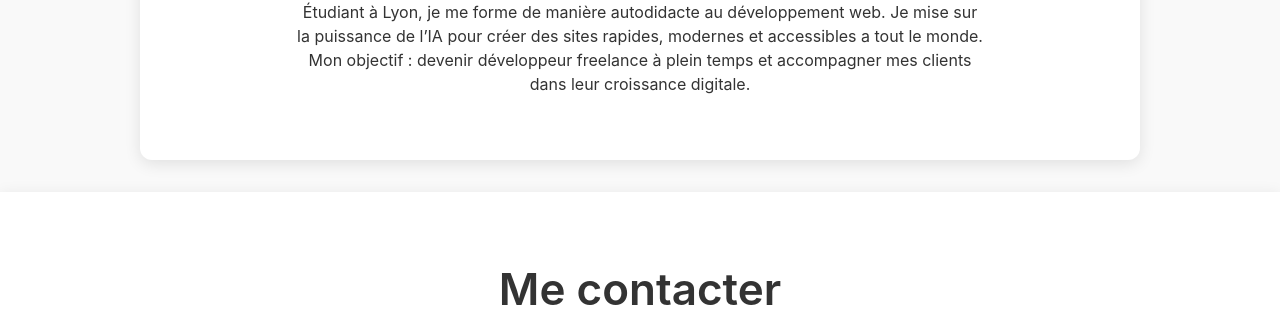
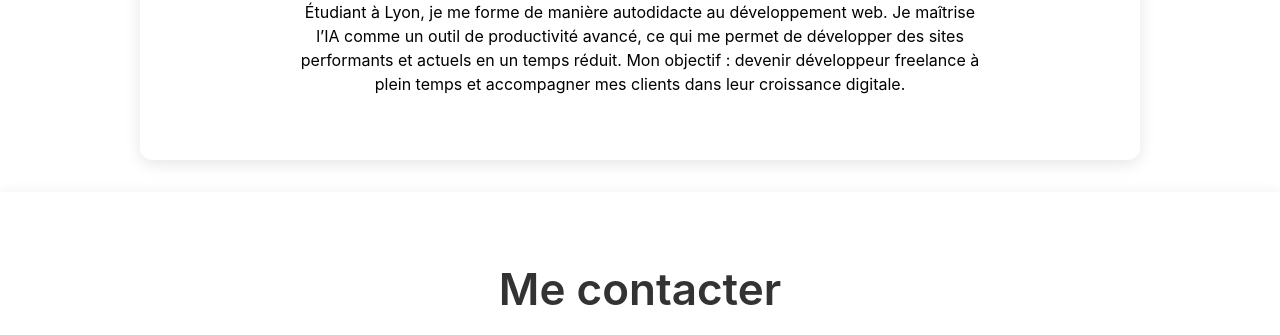
Before and after one commit to IppoKuun/portfolio, a plain HTML site: page index.html in a window 1280 px wide. Shown: the part 1508-1843 px from the top of the page. Drawn offline with nearby package versions, Linux system fonts and the light colour scheme.

Commit message:
modif titre

```diff
--- a/index.html
+++ b/index.html
@@ -112,7 +112,7 @@
         <h3 class="apropos-name">Hippolyte Diallo</h3>
         <p class="apropos-text">
             Étudiant à Lyon, je me forme de manière autodidacte au développement web.
-            Je mise sur la puissance de l’IA pour créer des sites rapides, modernes et accessibles a tout le monde.
+            Je maîtrise l’IA comme un outil de productivité avancé, ce qui me permet de développer des sites performants et actuels en un temps réduit.
             Mon objectif : devenir développeur freelance à plein temps et accompagner mes clients dans leur croissance digitale.
         </p>
       </div>
--- a/style.css
+++ b/style.css
@@ -34,6 +34,9 @@ html {
 
 body {
   min-height: 100vh;
+  background-color: #ffffff; /* blanc forcé */
+  color: #000000;            /* texte noir */
+
 }
 
 a {
```
